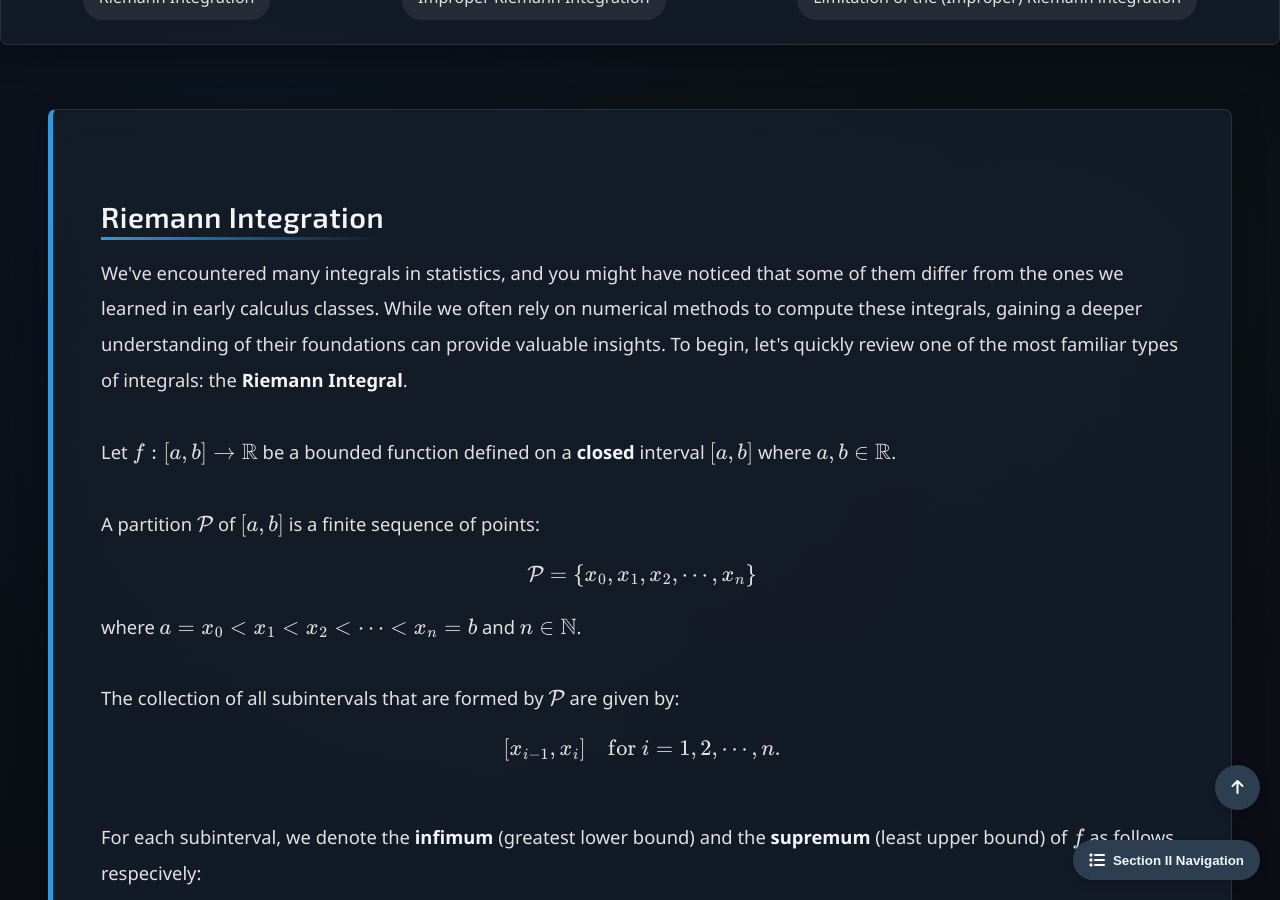
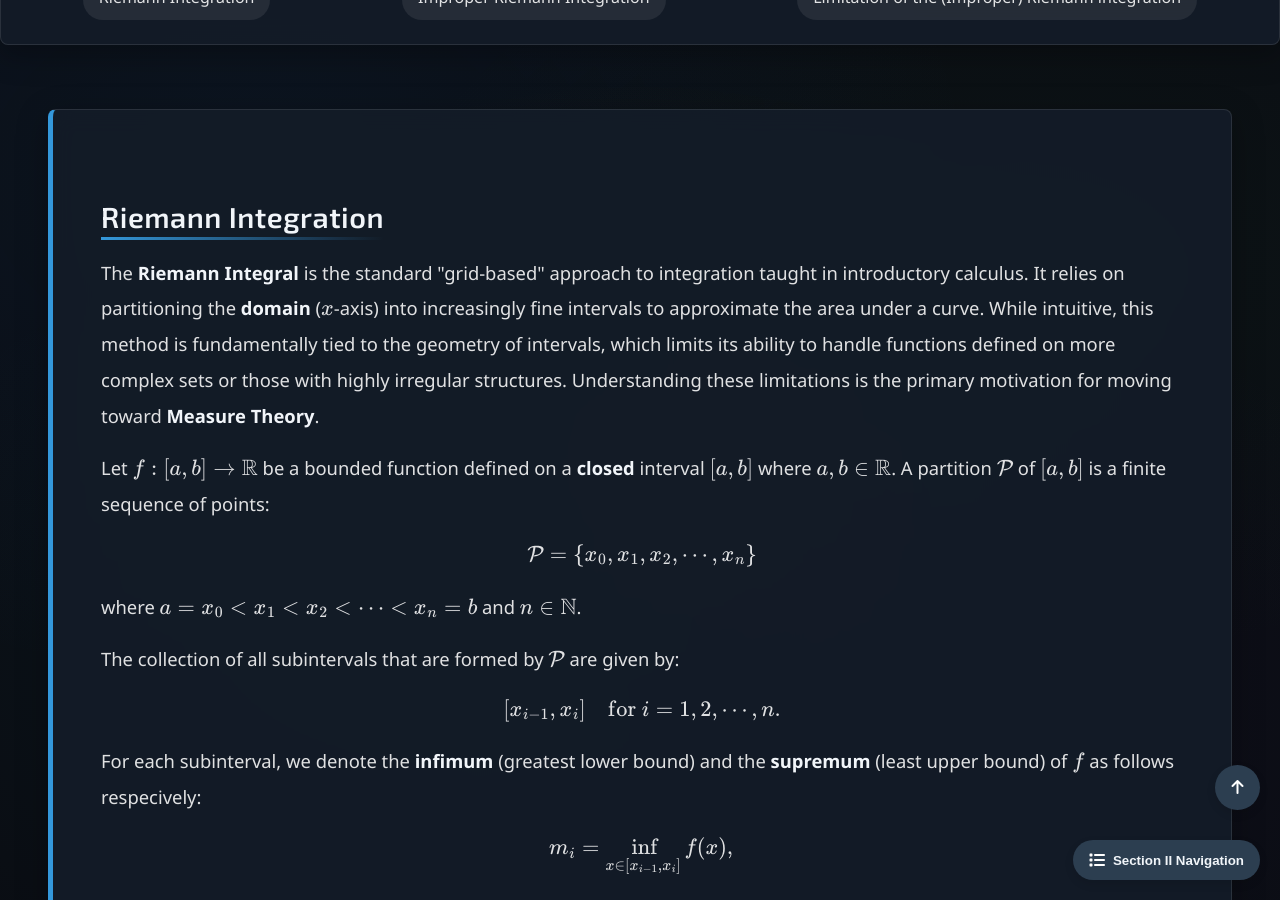
Before and after one commit to Yusukey01/yusukey01.github.io, a Jekyll site: the page built from Mathematics/Calculus/riemann.html, in a window 1280 px wide and 900 px high, scrolled down 520 px. Built offline with Jekyll 4.4.1, drawn with Linux system fonts in a browser that asks for light colours.

Commit message:
test new section

```diff
--- a/Mathematics/Calculus/constrained_opt.html
+++ b/Mathematics/Calculus/constrained_opt.html
@@ -12,8 +12,7 @@ uses_python: true
         {% include learning_resource_schema.html topic_id=page.topic_id %}
 
         <div class="hero-section">
-            <h1 class="webpage-name">Constrained Optimization
-            </h1>
+            <h1 class="webpage-name">Constrained Optimization</h1>
         </div>
 
         {% include section_navigation.html %}
--- a/Mathematics/Calculus/riemann.html
+++ b/Mathematics/Calculus/riemann.html
@@ -12,8 +12,7 @@ uses_python: false
         {% include learning_resource_schema.html topic_id=page.topic_id %}
 
         <div class="hero-section">
-            <h1 class="webpage-name">Riemann Integration
-            </h1>
+            <h1 class="webpage-name">Riemann Integration</h1>
         </div>
 
         {% include section_navigation.html %}
@@ -28,25 +27,29 @@ uses_python: false
 
             <section id="rieman" class="section-content">
                 <h2>Riemann Integration</h2>
+
                 <p>
-            We've encountered many integrals in statistics, and you might have noticed that some of them differ from the ones we
-            learned in early calculus classes. While we often rely on numerical methods to compute these integrals, gaining a deeper
-            understanding of their foundations can provide valuable insights. To begin, let's quickly review one of the most familiar
-            types of integrals: the <strong>Riemann Integral</strong>.
-            <br><br>
-            Let \(f: [a, b] \to \mathbb{R} \) be a bounded function defined on a <strong>closed</strong> interval \([a, b]\) where \(a, b \in \mathbb{R}\).
-            <br><br>
-            A partition \(\mathcal{P}\) of \([a, b]\) is a finite sequence of points:
+                    The <strong>Riemann Integral</strong> is the standard "grid-based" approach to integration taught in introductory calculus.
+                    It relies on partitioning the <strong>domain</strong> (\(x\)-axis) into increasingly fine intervals to approximate the area under a curve.
+                    While intuitive, this method is fundamentally tied to the geometry of intervals, which limits its ability to handle functions defined on more
+                    complex sets or those with highly irregular structures. Understanding these limitations is the primary motivation for
+                    moving toward <strong>Measure Theory</strong>.
+                </p>
+
+                <p>
+                    Let \(f: [a, b] \to \mathbb{R} \) be a bounded function defined on a <strong>closed</strong> interval \([a, b]\) where
+                    \(a, b \in \mathbb{R}\). A partition \(\mathcal{P}\) of \([a, b]\) is a finite sequence of points:
                     \[
                     \mathcal{P} = \{x_0, x_1, x_2, \cdots, x_n\}
                     \]
                     where \(a = x_0 < x_1 < x_2 < \cdots < x_n = b\) and \(n \in \mathbb{N}\).
-            <br><br>
+                </p>
+
+                <p>
                     The collection of all subintervals that are formed by \(\mathcal{P}\) are given by:
                     \[
                     [x_{i-1}, x_i] \quad \text{for } i = 1, 2, \cdots, n.
                     \]
-            <br>
                     For each subinterval, we denote the <strong>infimum</strong> (greatest lower bound) and the <strong>supremum</strong>
                     (least upper bound) of \(f\) as follows respecively:
                     \[
@@ -55,7 +58,11 @@ uses_python: false
                     &M_i = \sup_{x\in [x_{i-1}, x_i]} f(x).
                     \end{align*}
                     \]
-            <br>
+                </p>
+
+                <p>
+
+                </p>
                     Here, we define the lower sum and the upper sum as follows respectively:
                     \[
                     \begin{align*}
@@ -63,7 +70,11 @@ uses_python: false
                     &U(f, \mathcal{P}) = \sum_{i=1}^n M_i (x_i - x_{i-1}).
                     \end{align*}
                     \]
-            The <strong>lower Riemann integral</strong> and the <strong>upper Riemann integral</strong> of \(f\) over \([a, b]\) are as follows respecively:
+                </p>
+
+                <p>
+                    The <strong>lower Riemann integral</strong> and the <strong>upper Riemann integral</strong> of \(f\) over \([a, b]\) are
+                    as follows respecively:
                     \[
                     \begin{align*}
                     &\underline{\int_a^b} f(x)dx = \sup_{\mathcal{P}}  L(f, \mathcal{P}), \\\\
@@ -78,6 +89,9 @@ uses_python: false
                     \[
                     \int_a^b f(x)dx = \alpha.
                     \]
+                </p>
+
+                <p>
                     Note: Equivalently, we can use the <strong>norm</strong> of the partition \(\mathcal{P}\):
                     \[
                     \| \mathcal{P} \| = \max_{1 \leq i \leq n} (x_i - x_{i-1}).
@@ -86,6 +100,8 @@ uses_python: false
                     \[
                     \lim_{ \| \mathcal{P} \| \to 0}  L(f, \mathcal{P}) = \lim_{ \| \mathcal{P} \| \to 0}  U(f, \mathcal{P}) = \alpha.
                     \]
+                </p>
+
                 <div class="theorem">
                     <span class="theorem-title">Some Important facts:</span>
                     <ul style="padding-left: 40px;">
@@ -94,7 +110,7 @@ uses_python: false
                         <li>A <strong>monotonic</strong> function on \([a, b]\) is Riemann integrable on \([a, b]\).</li>
                     </ul>
                 </div>
-            </p>
+
             </section>
 
             <section id="i_rieman" class="section-content">
@@ -104,9 +120,10 @@ uses_python: false
                     singularities. However, such functions can often still be integrated using the <strong>improper Riemann integral</strong>,
                     which extends the classical Riemann integral by incorporating limits to handle these issues. Fortunately, the improper
                     Riemann integral covers a wide range of integrals commonly encountered in statistics and machine learning.
-            <br><br>
-            <strong>Case 1: One side of the interval is unbounded</strong>
-            <br><br>
+                </p>
+
+                <p>
+                    <strong>Case 1: One side of the interval is unbounded</strong><br><br>
                     Let \(f: [a, \infty) \to \mathbb{R} \) be a function. \(f\) is <strong>improperly integrable</strong> as follows:
                     \[
                     \int_a^{\infty} f(x)dx = \lim_{b \to \infty} \int_a^b f(x)dx.
@@ -115,29 +132,31 @@ uses_python: false
                     \[
                     \int_{-\infty}^b f(x)dx = \lim_{a \to -\infty} \int_a^b f(x)dx.
                     \]
+                </p>
+
                 <div class="proof">
                     <span class="proof-title">Example:</span>
                     \[
                     \int_0^{\infty} e^{-x} dx = \lim_{b \to \infty} \int_0^b e^{-x} dx = 1
                     \].
                 </div>
-            <br>
-            <strong>Case 2: Both sides of the interval is unbounded</strong>
-            <br><br>
+
+                <p>
+                    <strong>Case 2: Both sides of the interval is unbounded</strong><br><br>
                     For a function \(f: \mathbb{R} \to \mathbb{R}\),
                     \[
                     \int_{-\infty}^{\infty} f(x)dx = \lim_{a \to -\infty}\lim_{b \to \infty} \int_a^b f(x)dx
                     \]
                     if the double limit exists and is finite.
+                </p>
+
                 <div class="proof">
                     <span class="proof-title">Example:</span>
                     A classic example is the <a href="../Probability/gaussian.html"><strong>Gaussian integral</strong></a>:
                     \[
                     \int_{-\infty}^{\infty} e^{-x^2} dx = \sqrt{\pi}.
                     \]
-             <br>
                     Note: Suppose \(f(x)\) is an odd function. \(\int_{-\infty}^{\infty}f(x)dx \) is NOT computed as \(\int_{-a}^{a}f(x)dx =0\).
-             <br>
                     \[
                     \begin{align*}
                     \int_{-\infty}^{\infty} \frac{x}{\pi(1+x^2)}dx &= \lim_{a \to -\infty}\lim_{b \to \infty} \int_a^b \frac{x}{\pi(1+x^2)}dx \\\\
@@ -147,15 +166,16 @@ uses_python: false
                     We encountered an indeterminate form. So, the integral does not converge. This result leads to the fact that the mean of the
                     <a href="../Probability/student.html"><strong>Cauchy distribution</strong></a> is undefined.
                 </div>
-            <strong>Case 3: Discontinuous somewhere on the interval</strong>
-            <br><br>
+                <p>
+                    <strong>Case 3: Discontinuous somewhere on the interval</strong><br><br>
                     If a function \(f\) has a <strong>singularity</strong> at \(c \in (a, b)\), meaning it is not defined or diverges to infinity at \(c\),
                     the improper integral is defined as:
                     \[
                     \int_a^b f(x)dx = \lim_{\epsilon \to 0^+} \left(\int_a^{c-\epsilon}f(x)dx + \int_{c+\epsilon}^b f(x)dx \right)
                     \]
                     provided both improper integrals on the right-hand side exist finitely.
-            <br><br>
+                </p>
+                <p>
                     Similarly, if the singularity occurs at an endpoint of the interval, we define:
                     \[
                     \int_a^b f(x)dx = \lim_{\epsilon \to 0^+} \int_{\epsilon}^b f(x)dx
@@ -165,13 +185,13 @@ uses_python: false
                     \int_a^b f(x)dx = \lim_{\epsilon \to 0^+} \int_a^{b - \epsilon} f(x)dx
                     \]
                     if \(f\) has a singularity at \(b\).
+                </p>
                 <div class="proof">
                     <span class="proof-title">Example:</span>
                     \[
                     \int_0^1 \frac{1}{\sqrt{x}}dx = \lim_{\epsilon \to 0^+} \int_{\epsilon}^1 \frac{1}{\sqrt{x}} dx = 2
                     \].
                 </div>
-            </p>
             </section>
 
             <section id="limit" class="section-content">
@@ -185,23 +205,31 @@ uses_python: false
                     0 &\text{if \(x \in \mathbb{R} \setminus \mathbb{Q}\)}
                     \end{cases}
                     \]
-            <br>
+                </p>
+
+                <p>
                     Can we compute \(\int_0^1 f(x)dx\) using the Riemann integral or the improper Riemann integral?
-            <br><br>
+                </p>
+
+                <p>
                     Both rational and irrational numbers are <strong>dense</strong> in the interval \([0, 1]\), meaning every
                     subinterval contains infinitely many of both.
                     For any partition,  the supremum is 1 because each subinterval contains rationals, and the infimum is 0
                     because irrationals are also present in every subinterval. Thus, since the upper and lower Riemann sums
                     never converge to the same value, the function is not Riemann integrable.
-            <br><br>
+                </p>
+                <p>
                     Moreover, the Dirichlet function is <strong>discontinuous everywhere</strong> in \([0, 1]\). While improper
                     Riemann integrals can handle isolated discontinuities (such as singularities), they cannot handle an infinite,
                     dense set of discontinuities like this.
-            <br><br>
+                </p>
+
+                <p>
                     To integrate such functions, we need a more powerful framework—this is where <strong>measure theory</strong> and
                     the <strong>Lebesgue integral</strong> come into play.
-            <br><br><br>
+                </p>
 
+                <p>
                     Note: Formally, a set \(A \subset \mathbb{R}\) said to be <strong>dense</strong> on \(\mathbb{R}\) if for any \(x, y \in \mathbb{R}\),
                     there exsits \(a \in A\) such that \(x < a < y\).
                 </p>
```
Also changed, not shown: data/curriculum.json. Lines whose indentation alone changed are shown as unchanged.
